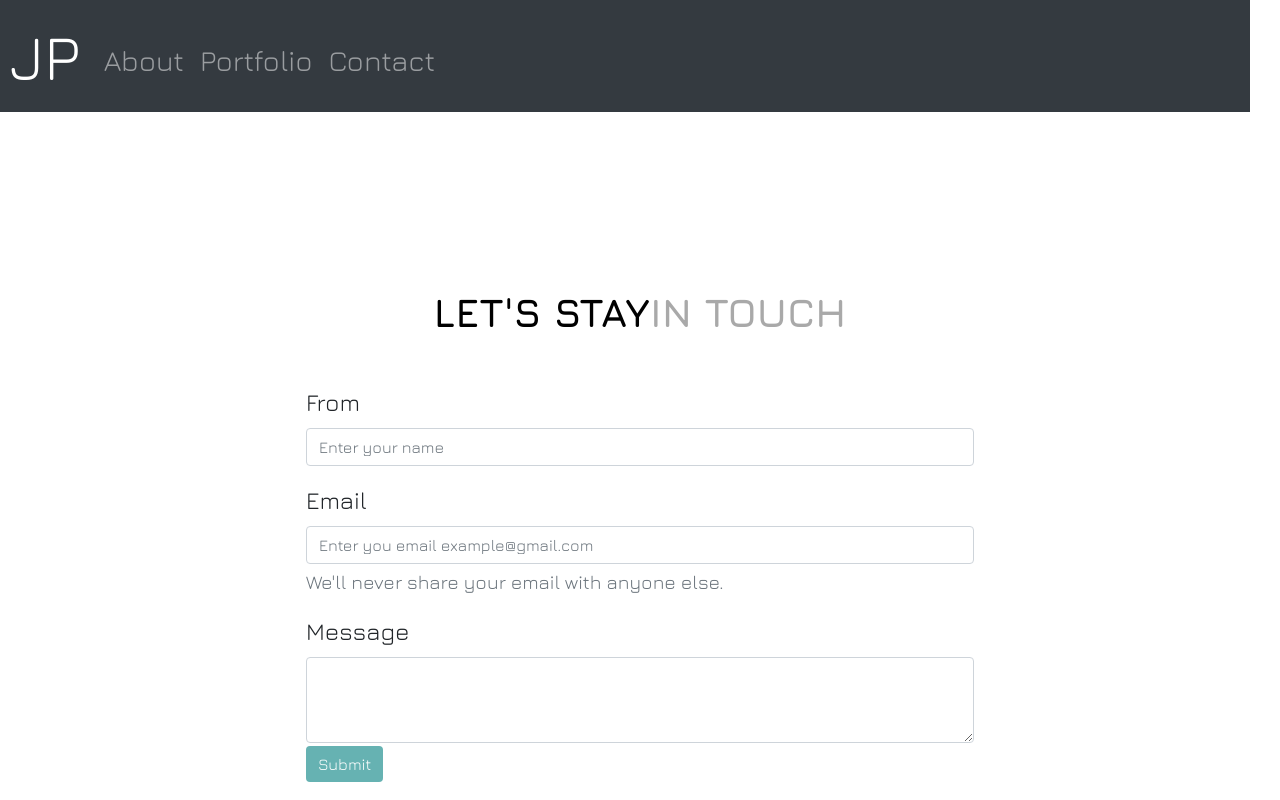
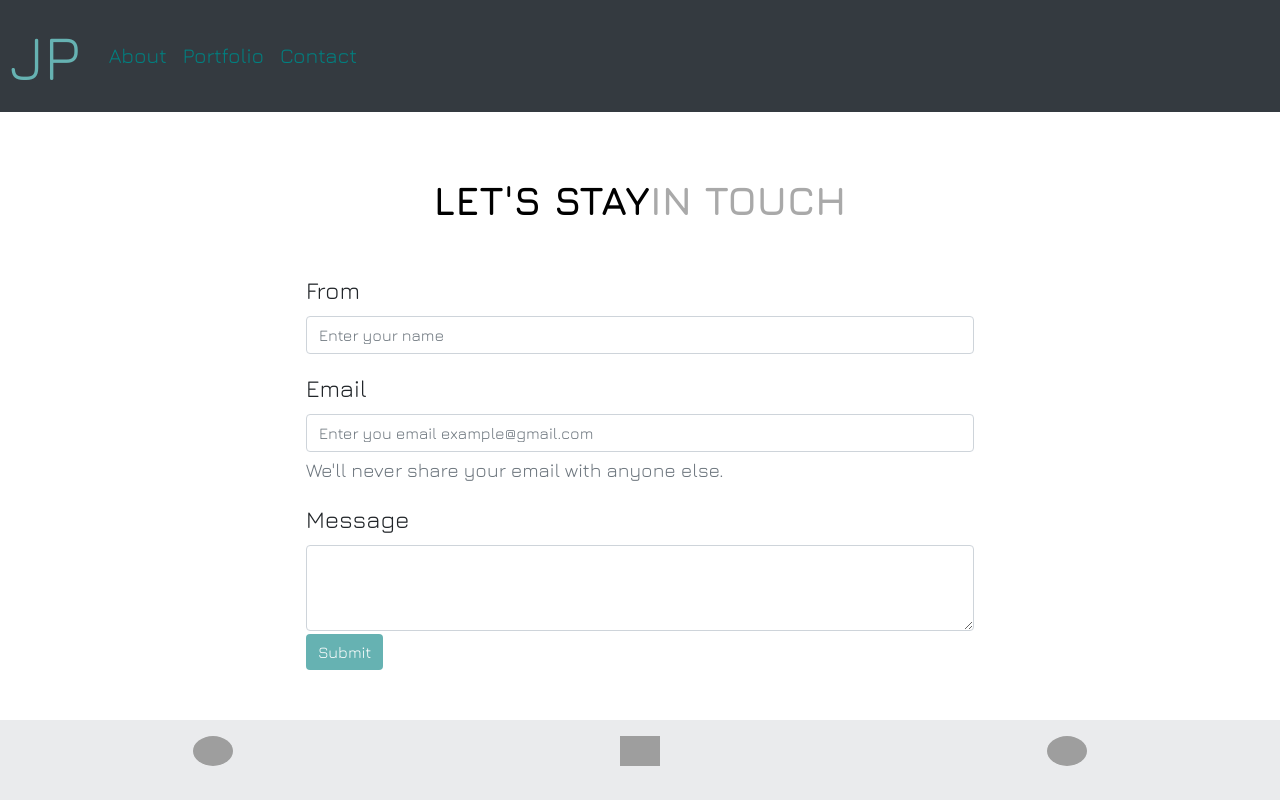
Before and after one commit to jesspworkandco/REACT-Portfolio, a React (Create React App) app: page /contact in a window 1280 px wide. Built offline with nearby package versions, Linux system fonts and the light colour scheme; grey boxes are pictures that could not be loaded.

Commit message:
Test commit

```diff
--- a/public/index.html
+++ b/public/index.html
@@ -35,7 +35,7 @@
       integrity="sha384-JcKb8q3iqJ61gNV9KGb8thSsNjpSL0n8PARn9HuZOnIxN0hoP+VmmDGMN5t9UJ0Z"
       crossorigin="anonymous"
     />
-    <title>React App</title>
+    <title>Jessica Perez Portfolio</title>
   </head>
   <body>
     <noscript>You need to enable JavaScript to run this app.</noscript>
--- a/src/App.js
+++ b/src/App.js
@@ -1,6 +1,7 @@
 import React from "react";
 import { BrowserRouter as Router, Route } from "react-router-dom";
 import NavBar from "./components/NavBar";
+import Footer from "./components/Footer";
 import Home from "./components/pages/Home";
 import About from "./components/pages/About";
 import Portfolio from "./components/pages/Portfolio";
@@ -14,6 +15,7 @@ function App() {
         <Route exact path="/about" component={About} />
         <Route exact path="/portfolio" component={Portfolio} />
         <Route path="/contact" component={Contact} />
+        <Footer />
       </div>
     </Router>
   );
--- /dev/null
+++ b/src/components/Footer/footer.css
@@ -0,0 +1,12 @@
+.footer {
+  width: 100%;
+  height: 5rem;
+  background-color: #eaebed;
+  padding-top: 1rem;
+}
+.logo {
+  width: 40px;
+}
+.item {
+  align-items: center;
+}
--- /dev/null
+++ b/src/components/Footer/index.js
@@ -0,0 +1,49 @@
+import React from "react";
+import { Container, Row, Col, Image } from "react-bootstrap";
+import Pdf from "../../assets/Jessica-Perez-CV.pdf";
+
+import "./footer.css";
+
+function Footer() {
+  return (
+    <Container fluid className="footer text-center fixed-bottom">
+      <Row className="fullrow">
+        <Col className="item">
+          <a
+            href="https://github.com/JessicaPerez1"
+            rel="noopener noreferrer"
+            target="_blank"
+          >
+            <Image
+              className="logo"
+              src="https://icons-for-free.com/iconfiles/png/512/part+1+github-1320568339880199515.png"
+              roundedCircle
+            />
+          </a>
+        </Col>
+        <Col className="item">
+          <a
+            href="https://www.linkedin.com/in/jessica-p-a13a20b5/"
+            rel="noopener noreferrer"
+            target="_blank"
+          >
+            <Image
+              className="logo"
+              src="https://cdn4.iconfinder.com/data/icons/social-messaging-ui-color-shapes-2-free/128/social-linkedin-circle-512.png"
+            />
+          </a>
+        </Col>
+        <Col className="item">
+          <a href={Pdf} rel="noopener noreferrer" target="_blank">
+            <Image
+              className="logo"
+              src="https://www.iconbunny.com/icons/media/catalog/product/cache/2/thumbnail/600x/1b89f2fc96fc819c2a7e15c7e545e8a9/3/1/3164.9-cv-file-icon-iconbunny.jpg"
+              roundedCircle
+            />
+          </a>
+        </Col>
+      </Row>
+    </Container>
+  );
+}
+export default Footer;
--- a/src/components/NavBar/index.js
+++ b/src/components/NavBar/index.js
@@ -1,32 +1,40 @@
 import React from "react";
-import Col from "react-bootstrap/Col";
-import Navbar from "react-bootstrap/Navbar";
-import Nav from "react-bootstrap/Nav";
+import { Navbar, Nav, NavItem, Image } from "react-bootstrap";
+import { Link } from "react-router-dom";
+// import Png from "../../assets/girl-logo.png";
 import "./navbar.css";
 
 function NavBar() {
   return (
-    <Col xs={12} className="row">
-      <Navbar className="navigation m-sm-0" bg="dark" variant="dark">
+    <Navbar className="navigation" bg="dark" fixed="top" expand="lg">
+      {/* <Image className="girl-logo" src={Png} rounded /> */}
       <Navbar.Brand id="home" href="/">
         JP
       </Navbar.Brand>
-        <Navbar.Toggle aria-controls="basic-navbar-nav" />
-        <Navbar.Collapse id="basic-navbar-nav">
-          <Nav className="mr-auto">
-            <Nav.Link className="nav-link" href="/about">
+      <Navbar.Toggle
+        className="toggler"
+        aria-controls="responsive-navbar-nav"
+      />
+      <Navbar.Collapse id="responsive-navbar-nav">
+        <Nav className="navlinks justify-content-end">
+          <NavItem className="nav-link">
+            <Link className="links" to="/about">
               About
-            </Nav.Link>
-            <Nav.Link className="nav-link" href="/portfolio">
+            </Link>
+          </NavItem>
+          <NavItem className="nav-link">
+            <Link className="links" to="/portfolio">
               Portfolio
-            </Nav.Link>
-            <Nav.Link className="nav-link" href="/contact">
+            </Link>
+          </NavItem>
+          <NavItem className="nav-link">
+            <Link className="links" to="/contact">
               Contact
-            </Nav.Link>
+            </Link>
+          </NavItem>
         </Nav>
       </Navbar.Collapse>
     </Navbar>
-    </Col>
   );
 }
 
--- a/src/components/NavBar/navbar.css
+++ b/src/components/NavBar/navbar.css
@@ -1,7 +1,3 @@
-/* .container {
-
-  white-space: nowrap;
-} */
 .row {
   margin: none;
   padding: none;
@@ -11,14 +7,25 @@
   height: 7rem;
   font-family: "Jura", sans-serif;
   padding-left: 10px;
-  padding-right: 10px;
+  background-color: darkgrey;
 }
 #home {
+  padding-right: 5px;
   font-size: 4rem;
+  color: #66b2b2;
 }
-.nav-link {
-  font-size: 1.8rem;
-  color: lavenderblush;
+
+/* .girl-logo {
+  width: 40px;
+  margin-right: 15px;
+} */
+.toggler {
+  background-color: #66b2b2;
+  border-color: #66b2b2;
+}
+.links {
+  font-size: 1.3rem;
+  color: #008080;
 }
 .mr-auto {
   max-height: 50px;
--- a/src/components/pages/Portfolio.js
+++ b/src/components/pages/Portfolio.js
@@ -12,7 +12,7 @@ class Portfolio extends React.Component {
 
   render() {
     return (
-      <Col xs={10} className="column mx-auto">
+      <Col xs={10} className="column mx-auto px-auto">
         <div className="portfolio-title mx-sm-4 text-center">
           <h1>
             <span className="portfolio">PORTFOLIO</span>
@@ -20,7 +20,7 @@ class Portfolio extends React.Component {
           </h1>
 
           <div className="card-group">
-            <Row className="mx-auto">
+            <Row>
               {this.state.projects.map((project) => (
                 <Col sm={10} md={6} lg={4}>
                   <Card className="card" key={project.id}>
--- a/src/components/pages/portfolio.css
+++ b/src/components/pages/portfolio.css
@@ -14,14 +14,13 @@
   font-weight: bolder;
   color: black;
 }
-
 .gallery {
   font-size: 40px;
   font-weight: bolder;
   color: darkgray;
 }
 .card-group {
-  border: 1px solid grey;
+  border: 1px solid lightgrey;
   display: flex;
   flex-wrap: row;
 }
--- a/src/projects.json
+++ b/src/projects.json
@@ -3,28 +3,28 @@
     "id": "1",
     "image": "https://images.unsplash.com/photo-1518607692857-bff9babd9d40?ixlib=rb-1.2.1&ixid=eyJhcHBfaWQiOjEyMDd9&auto=format&fit=crop&w=500&q=60",
     "title": "Your Day Planner",
-    "description": "Simple calendar application that allows the user to save events for each hour of the day and stay organized!",
+    "description": "Simple calendar application that allows you to save events for each hour of the day and stay organized!",
     "link": "https://jessicaperez1.github.io/Your-Day-Planner/"
   },
   {
     "id": "2",
     "image": "https://images.unsplash.com/photo-1592439024283-43a91c26a445?ixlib=rb-1.2.1&ixid=eyJhcHBfaWQiOjEyMDd9&auto=format&fit=crop&w=500&q=60",
     "title": "Password Generator",
-    "description": "This app generates a random password based on user input when chosing creteria.",
+    "description": "This app generates a random password based on user criteria input.",
     "link": "https://jessicaperez1.github.io/Password-Generator/"
   },
   {
     "id": "3",
     "image": "https://images.unsplash.com/photo-1527168027773-0cc890c4f42e?ixlib=rb-1.2.1&ixid=eyJhcHBfaWQiOjEyMDd9&auto=format&fit=crop&w=1050&q=80",
     "title": "Note Taker",
-    "description": "",
+    "description": "Don't forget anything: this app can be used to write, save and delete notes.",
     "link": "https://github.com/JessicaPerez1/Note-Taker.git"
   },
   {
     "id": "4",
     "image": "https://d2d3qesrx8xj6s.cloudfront.net/img/screenshots/b43c39513963d870d399a0aab2438af225f9f485.jpg",
     "title": "Team Profile Generator",
-    "description": "",
+    "description": "This app takes information about employees and generates an HTML webpage that displays summaries for each person.",
     "link": "https://github.com/JessicaPerez1/Team-Profile-Generator.git"
   },
   {
@@ -38,7 +38,7 @@
     "id": "6",
     "image": "https://i.ytimg.com/vi/lW4l9S1Q4aI/hqdefault.jpg",
     "title": "Eat Da Burger",
-    "description": "",
+    "description": "Pick from a burger menu, keep track of the ones you've eaten; create your own burgers and add them to the menu!",
     "link": "https://zeburgereater.herokuapp.com/"
   },
   {
@@ -53,28 +53,28 @@
     "image": "https://elements-cover-images-0.imgix.net/c55068dd-bb20-4dc7-b926-aae00b17c890?auto=compress&crop=edges&fit=crop&fm=jpeg&h=630&w=1200&s=034505c3f83d25bc3655d1810d113cd4",
     "title": "Fitness Tracker",
     "description": "",
-    "link": "https://github.com/JessicaPerez1/Fitness-Tracker.git"
+    "link": "https://sheltered-eyrie-16270.herokuapp.com/"
   },
   {
     "id": "9",
     "image": "https://images.unsplash.com/photo-1586034679970-cb7b5fc4928a?ixlib=rb-1.2.1&ixid=eyJhcHBfaWQiOjEyMDd9&auto=format&fit=crop&w=400&q=60",
     "title": "Budget Tracker",
     "description": "",
-    "link": "https://github.com/JessicaPerez1/Budget-Tracker.git"
+    "link": "https://obscure-wildwood-18662.herokuapp.com/"
   },
   {
     "id": "10",
-    "image": "https://images.unsplash.com/photo-1593412355111-3a811fc8e66d?ixlib=rb-1.2.1&ixid=eyJhcHBfaWQiOjEyMDd9&auto=format&fit=crop&w=400&q=60",
+    "image": "https://media3.s-nbcnews.com/i/newscms/2015_10/921071/150308-sistine-chapel_1fa1222efe978183efb3a604efbfac09.jpg",
     "title": "Famous Painters Rolodex",
     "description": "This is a ReactJS famous painters directory. There is an autocomplete functionality and results can be filtered by name.",
-    "link": "https://github.com/JessicaPerez1/Famous-Painters-React.git"
+    "link": "https://cryptic-sea-20756.herokuapp.com/"
   },
   {
     "id": "11",
     "image": "https://www.jokejive.com/images/jokejive/7a/7aed749d0b67973eb1a1a7236c4b89c3.jpeg",
     "title": "The Joke Factory",
     "description": "",
-    "link": "https://github.com/mkgude/marian-mike-jessica-camrynne-Joke-Factory.git"
+    "link": "https://mkgude.github.io/marian-mike-jessica-camrynne-Joke-Factory/"
   },
   {
     "id": "12",
```
Also changed, not shown: src/index.css (+10 -0 lines), src/assets/girl-logo.png (added), 1 other file (tests, documents, lock files or other folders). Lines whose indentation alone changed are shown as unchanged.
